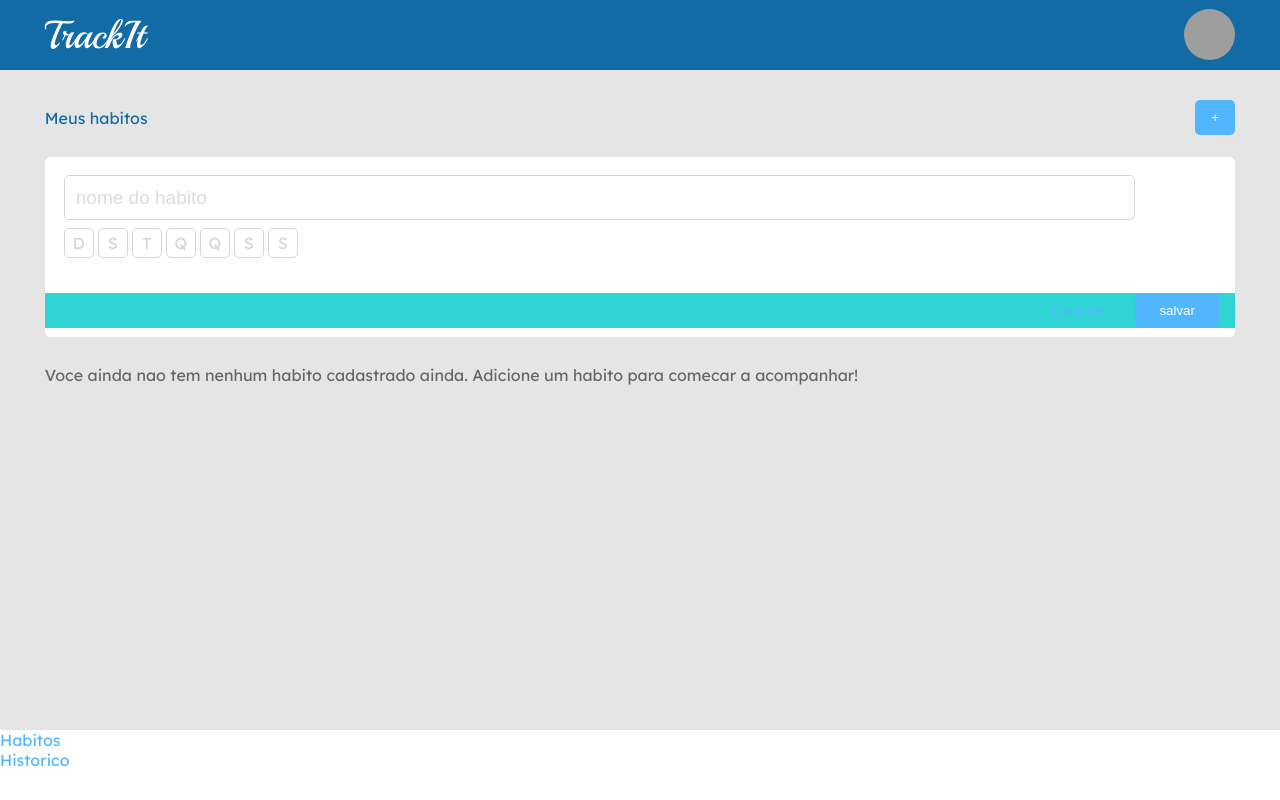
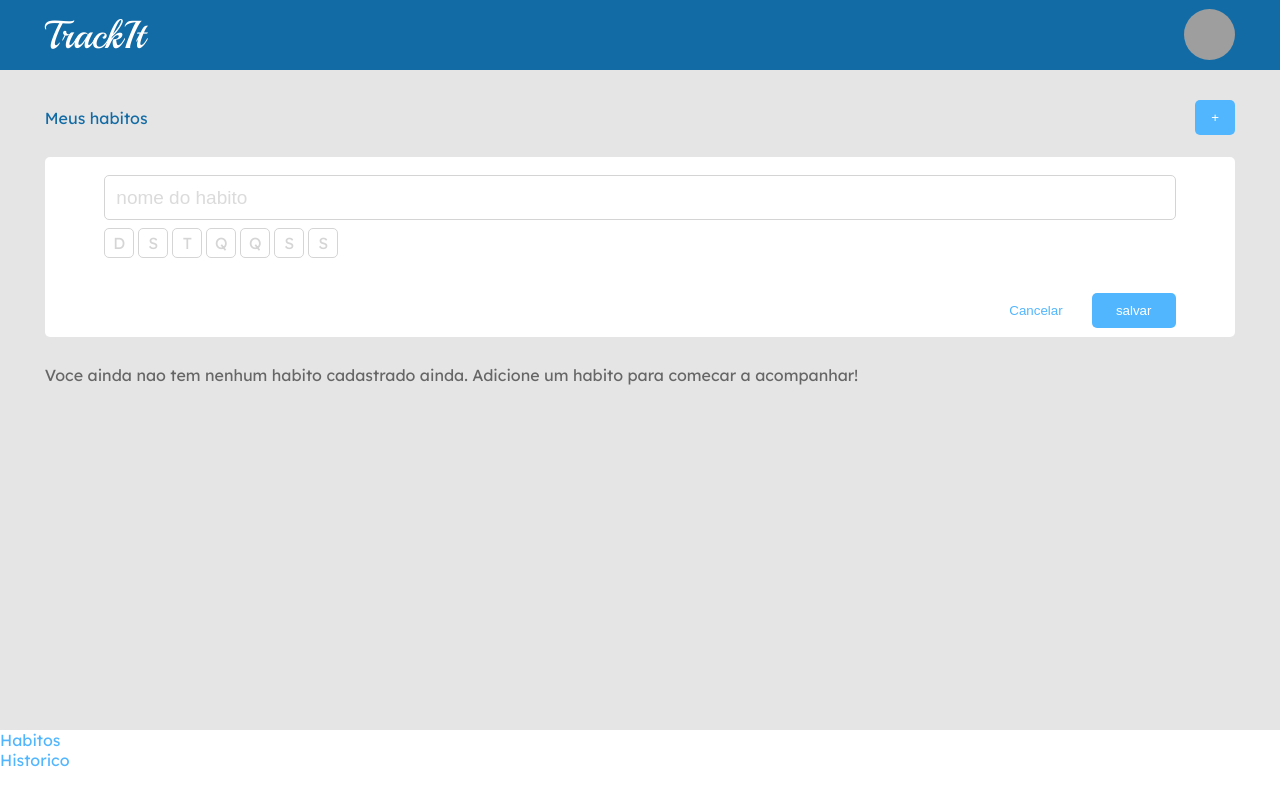
Before and after one commit to TeuPremium/TrackIt, a React (Create React App) app: page /habitos in a window 1280 px wide. Built offline with nearby package versions, Linux system fonts and the light colour scheme; grey boxes are pictures that could not be loaded.

Commit message:
Fixed layout for adding card

```diff
--- a/src/Components/CommonAssets/StyledButtonBlue.jsx
+++ b/src/Components/CommonAssets/StyledButtonBlue.jsx
@@ -14,4 +14,5 @@ const StyledButtonBlue = styled.button`
     border-radius: 5px;
     border-style: solid;
     border-width: 0px;
+    cursor: pointer;
 `
--- a/src/Components/Routes/HabitoAssets/Habbit.jsx
+++ b/src/Components/Routes/HabitoAssets/Habbit.jsx
@@ -5,7 +5,7 @@ import StyledInput from "./StyledTextInput"
 import StyledButtonBlue from "../../CommonAssets/StyledButtonBlue"
 
 
-export default function(){
+export default function(prop){
     const [height, setHeight] = useState('180px')
     const week = ['D','S','T','Q','Q','S','S']
 
@@ -39,7 +39,7 @@ const Card = styled.div`
 `
 const WeekContainer = styled.div`
     display: flex;
-    margin-left: 19px;
+    margin-left: 5%;
     margin-top: 8px;
 `
 
@@ -48,15 +48,16 @@ const CancelBtn = styled.button`
     margin-right: 23px;
     background: none;
     border:none;
+    cursor: pointer;
 `
 
 const Btns = styled.div`
     width: 100%;
     display: flex;
     justify-content: flex-end;
-    background-color: #31d4d4;
     align-items: center;
     margin-top: 35px;
-    padding-right: 16px;
+    padding-right: 5%;
     box-sizing: border-box;
+
 `
--- a/src/Components/Routes/HabitoAssets/StyledTextInput.jsx
+++ b/src/Components/Routes/HabitoAssets/StyledTextInput.jsx
@@ -10,7 +10,7 @@ const StyledInput = styled.input`
     border-radius: 5px;
     height: 45px;
     width: 90%;
-    margin-left: 19px;
+    margin-left: 5%;
     margin-top: 18px;
     font-size: 19px;
     font-weight: 400;
--- a/src/Components/Routes/HabitoAssets/Weekday.jsx
+++ b/src/Components/Routes/HabitoAssets/Weekday.jsx
@@ -5,11 +5,20 @@ export default function(prop){
     const [background, setBackground] = useState('white')
     const [color, setColor] = useState('#d5d5d5')
 
-    {return(
-    <Container onClick={() => {setColor('white'); setBackground('#d5d5d5')}} backgroundColor={background} color={color}>
+    if(color=='#d5d5d5'){
+        return(
+    <Container onClick={() => {setColor('white'); setBackground('#d5d5d5'); prop.selectDay(true)}} backgroundColor={background} color={color}>
     {prop.day}
     </Container>
-    )}
+    )
+    }
+    else{
+        return(
+            <Container onClick={() => {setColor('#d5d5d5'); setBackground('white'); prop.selectDay(false)}} backgroundColor={background} color={color}>
+            {prop.day}
+            </Container>
+            )
+    }
 }
 
 const Container = styled.div`
@@ -24,4 +33,5 @@ const Container = styled.div`
     display: flex;
     justify-content: center;
     align-items: center;
+    cursor: pointer;
 `
```
